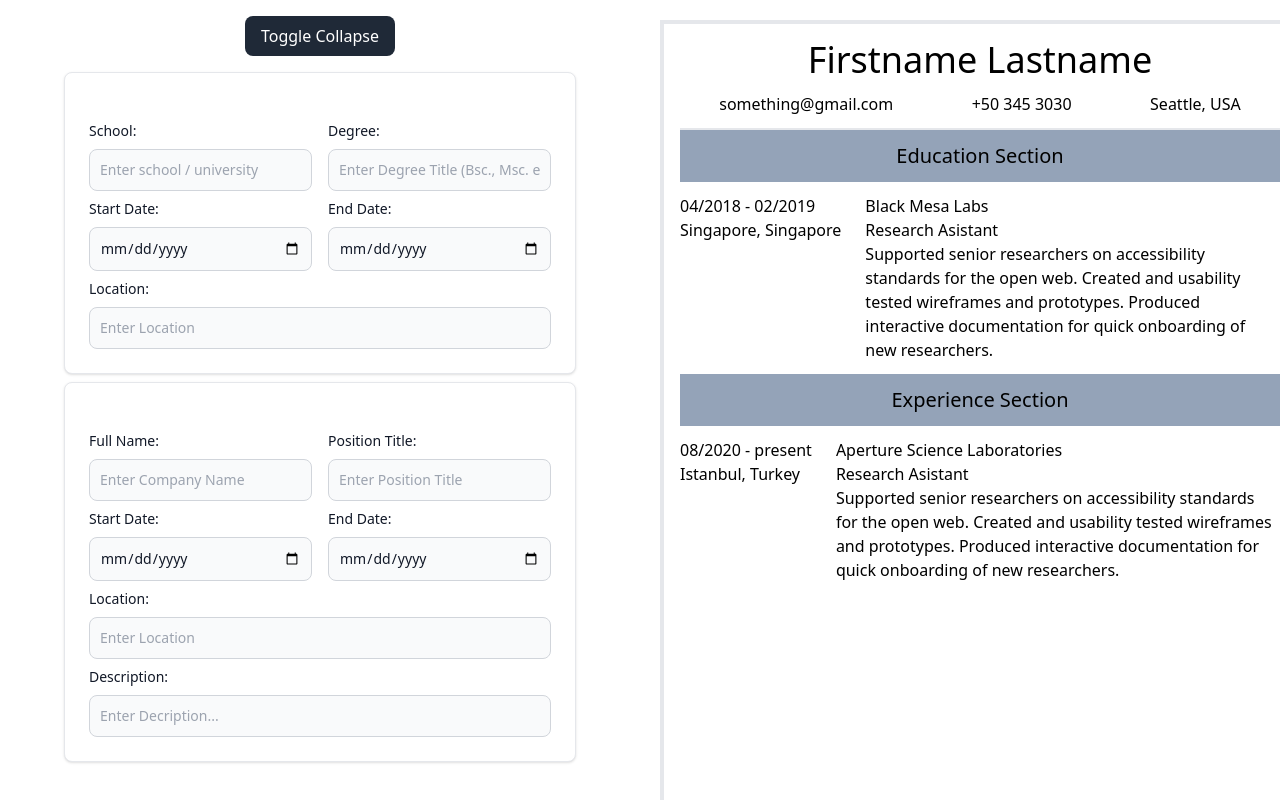
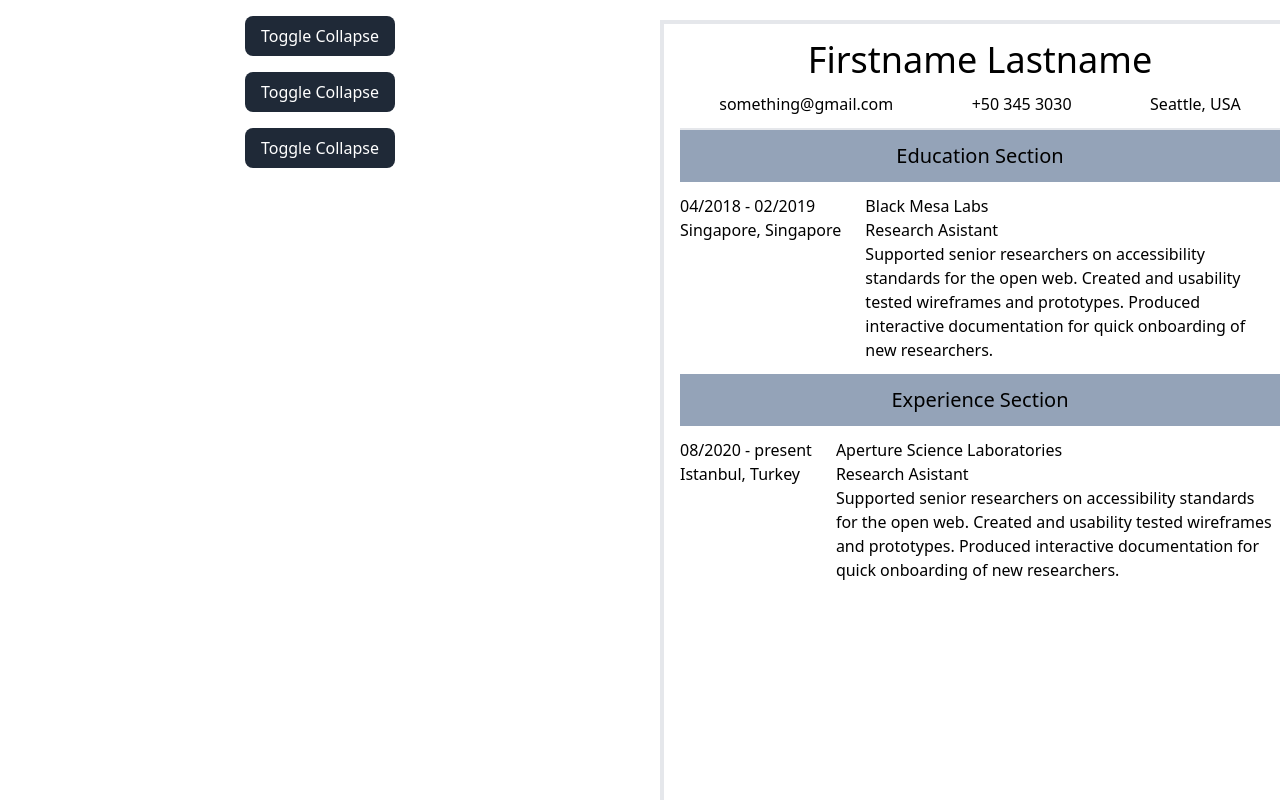
Before and after one commit to Mcorduk/cv-app, a React (Vite) app: page / in a window 1280 px wide. Built offline with nearby package versions, Linux system fonts and the light colour scheme.

Commit message:
refactor: Add all the forms into collapse component

```diff
--- a/src/components/aside.jsx
+++ b/src/components/aside.jsx
@@ -7,12 +7,16 @@ import { GeneralForm } from "./Forms/generalForm";
 export default function Aside() {
   return (
     <div className="flex flex-col items-center min-w-100 max-w-screen-sm w-1/2 p-4 dark:bg-gray-700 gap-2">
-      <Collapse>
+      <Collapse text="General Section">
         <GeneralForm />
       </Collapse>
-
-      <EducationForm />
-      <ExperienceForm />
+      <Collapse text="Education Section">
+        {" "}
+        <EducationForm />
+      </Collapse>
+      <Collapse text="Experience Section">
+        <ExperienceForm />
+      </Collapse>
     </div>
   );
 }
```
